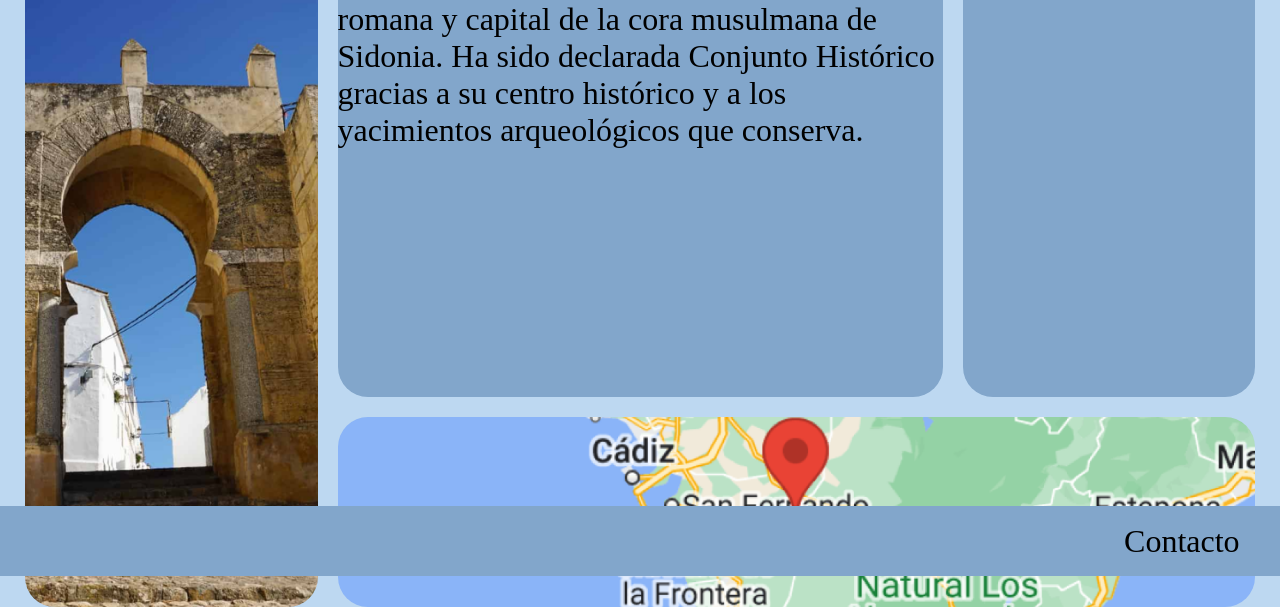
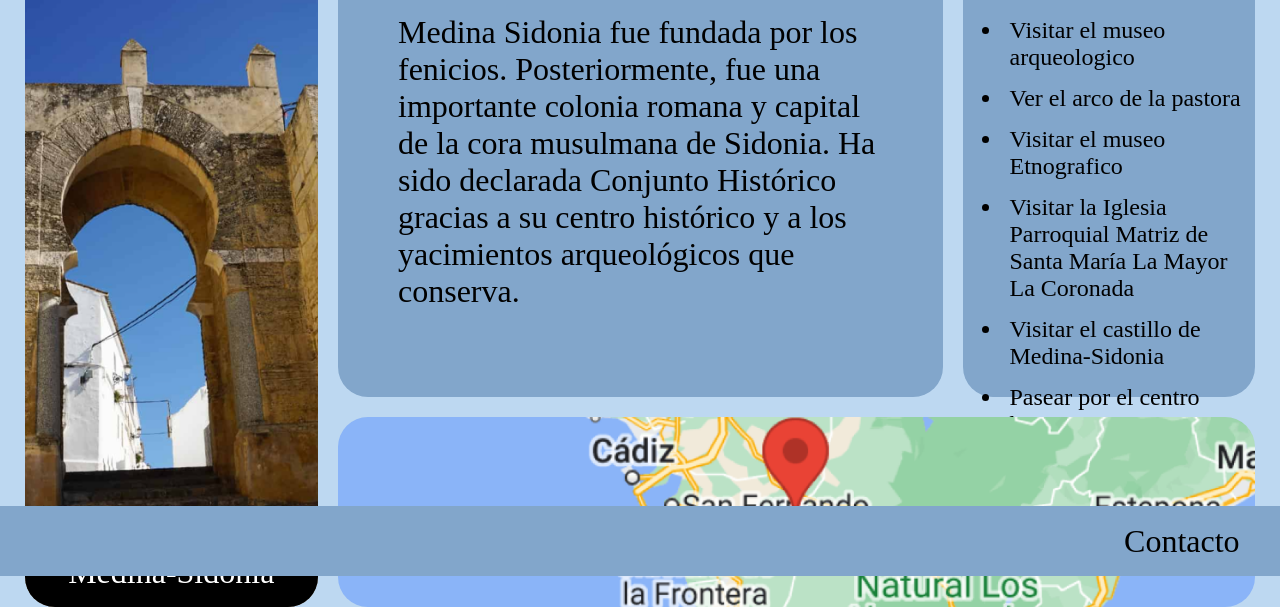
Before and after one commit to javierac11/urbify, a plain HTML site: page src/lugar1.html in a window 1280 px wide. Shown: the part 224-831 px from the top of the page. Drawn offline with Linux system fonts and the light colour scheme; files whose address does not match are found by name.

Commit message:
Pagina de lugar

```diff
--- a/src/assets/css/style_lugar1.css
+++ b/src/assets/css/style_lugar1.css
@@ -33,13 +33,30 @@ section{
 }
 
 section.foto{
+    display: grid;
+    grid-template-rows: 1fr 10%;
+    grid-template-columns: 1fr;
     grid-area: 2 / 1 / 12 / 4;
     background-color: #3667A6;
     background: url("../img/foto_medina.png") center/cover no-repeat ;
 }
 
+.pie_foto{
+    display: flex;
+    background-color: black;
+    grid-area: 2 / 1 / 2 / 2;
+    border-bottom-left-radius: 30px;
+    border-bottom-right-radius: 30px;
+    align-items: center;
+    justify-content: center;
+    color: #FFFFFF;
+}
+
 section.texto{
+    display: grid;
+    grid-template-columns: 10% 1fr 10%;
     font-size: 32px;
+    align-items: center;
     grid-area: 2 / 4 / 9 / 10;
     background-color: #82A6CB;
 }
@@ -54,3 +71,17 @@ section.mapa{
     background-color: #3667A6;
     background: url("../img/mapa_medina.png") center/cover no-repeat ;
 }
+
+section p{
+    grid-column: 2;
+}
+
+section.que_hacer h2{
+    font-size: 30px;
+    text-align: center;
+}
+
+section.que_hacer li{
+    font-size: 24px;
+    padding: 7px;
+}
--- a/src/lugar1.html
+++ b/src/lugar1.html
@@ -6,21 +6,38 @@
     <link rel="stylesheet" href="assets/css/style_lugar1.css" />
     <script type="module" src="app.js"></script>
 </head>
+
+<body>
 <header>
     <a class="titulo">Urbify</a>
     <a  href="index.html">Inicio</a>
     <a href="lugares.html">Lugares</a>
     <a class="iniciar_sesion" href="inicio_sesion.html">Iniciar sesión</a>
 </header>
-<body>
 <main>
 
-    <section class="foto"></section>
-    <section class="texto">Medina Sidonia fue fundada por los fenicios. Posteriormente, fue una importante colonia romana
+    <section class="foto">
+        <p class="pie_foto">Medina-Sidonia</p>
+    </section>
+    <section class="texto">
+
+        <p>Medina Sidonia fue fundada por los fenicios. Posteriormente, fue una importante colonia romana
         y capital de la cora musulmana de Sidonia. Ha sido declarada Conjunto Histórico gracias a su centro histórico y
         a los yacimientos arqueológicos que conserva.
+        </p>
     </section>
-    <section class="que_hacer"></section>
+    <section class="que_hacer">
+        <h2>Cosas para hacer:</h2>
+        <ul>
+            <li>Visitar el museo arqueologico</li>
+            <li>Ver el arco de la pastora</li>
+            <li>Visitar el museo Etnografico</li>
+            <li>Visitar la Iglesia Parroquial Matriz de Santa María La Mayor La Coronada</li>
+            <li>Visitar el castillo de Medina-Sidonia</li>
+            <li>Pasear por el centro historico</li>
+            <li>Tomarse algo por la Plaza de España</li>
+        </ul>
+    </section>
     <section class="mapa"></section>
 </main>
 
```
